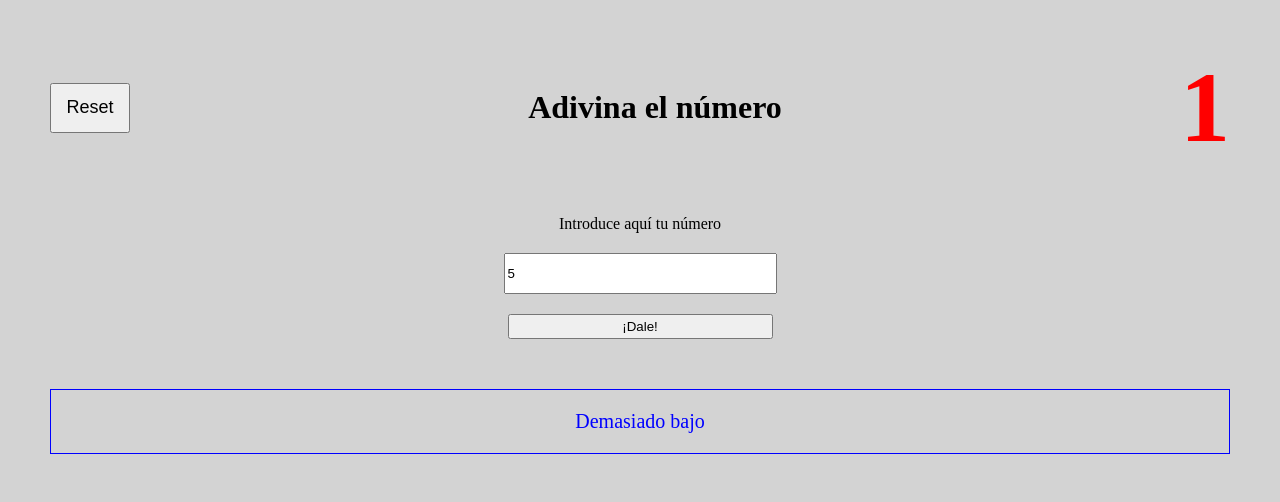
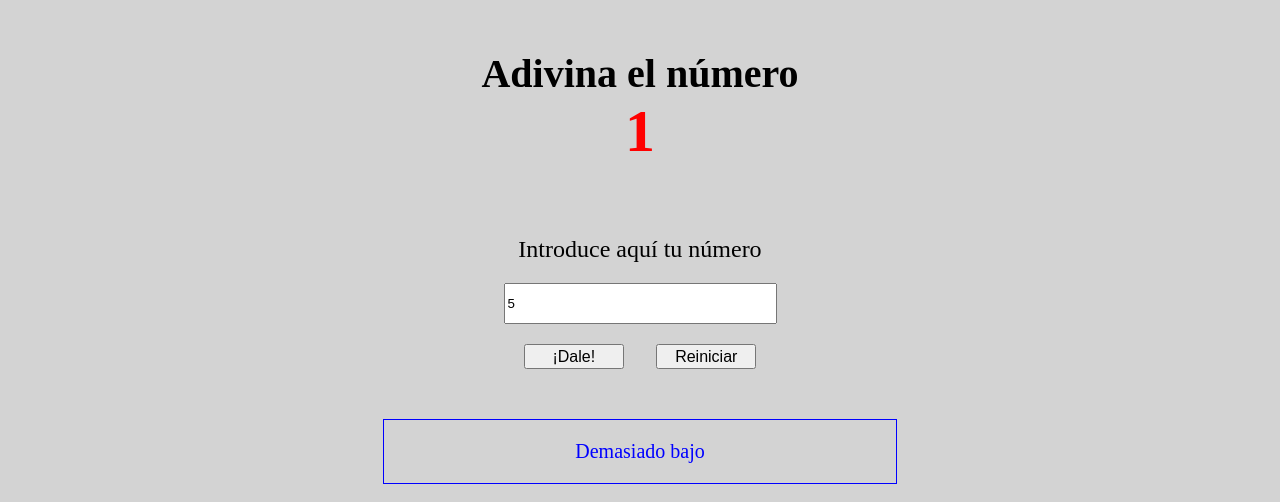
Before and after one commit to luzagm/m2-evaluacion-intermedia-luzagm, a plain HTML site: page index.html in a window 1280 px wide. Both pictures are taken after typing "5" into the empty fields and a click on the input "¡Dale!". Drawn offline with Linux system fonts and the light colour scheme.

Commit message:
add corrections

```diff
--- a/css/main.css
+++ b/css/main.css
@@ -3,8 +3,15 @@ body {
     background-color: lightgrey;
 }
 
+.container {
+    display: flex;
+    flex-direction: column;
+    align-items: center;
+}
+
 .header {
     display: flex;
+    flex-direction: column;
     justify-content: space-between;
     align-items: center;
     margin: 50px;
@@ -13,19 +20,30 @@ body {
 .title {
     margin: 0;
     text-align: center;
+    font-size: 40px;
 }
 
 .tries {
     margin: 0;
     color: red;
-    font-size: 100px;
+    font-size: 60px;
     text-align: center;
 }
 
+.label__text {
+    font-size: 24px;
+}
+
+.buttons {
+    display: flex;
+    justify-content: space-around;
+    width: 265px;
+}
+
 .reset-button {
-    height: 50px;
-    width: 80px;
-    font-size: 18px;
+    width: 100px;
+    height: 25px;
+    font-size: 16px;
 }
 .game {
     display: flex;
@@ -42,8 +60,9 @@ body {
 }
 
 .btn {
-width: 265px;
+width: 100px;
 height: 25px;
+font-size: 16px;
 }
 
 .clue-box {
@@ -53,4 +72,5 @@ height: 25px;
     border: 1px solid blue;
     color: blue;
     font-size: 20px;
+    width: 40%;
 }
--- a/index.html
+++ b/index.html
@@ -8,21 +8,28 @@
     <link rel="stylesheet" href="css/main.css" />
   </head>
   <body>
+    <section class="container">
     <div class="header">
-          <button type="button" class="reset-button js-reset" value="Reset">Reset</button>
-        <h1 class="title">Adivina el número</h1>
-        <h2 class="tries js-tries">0</h2>
+      <h1 class="title">Adivina el número</h1>
+      <h2 class="tries js-tries">0</h2>
     </div>
 
     <form class="game">
-      <label for="input-number">Introduce aquí tu número</label>
+      <label for="input-number" class="label__text">Introduce aquí tu número</label>
       <input id="input-number" type="number" class="text-box js-text-box" />
-      <input type="submit" value="¡Dale!" class="btn js-btn"/>
+      <div class="buttons">
+        <input type="submit" value="¡Dale!" class="btn js-btn" />
+        <button type="button" class="reset-button js-reset" value="Reset">
+          Reiniciar
+        </button>
+      </div>
     </form>
 
     <div class="clue-box">
       <p class="clue js-clue">Escribe un número y dale a <em>Prueba</em></p>
     </div>
+  </section>
     <script src="js/main.js"></script>
+
   </body>
 </html>
--- a/js/main.js
+++ b/js/main.js
@@ -18,16 +18,20 @@ function game(event) {
 function numberGame() {
   const inputValue = parseInt(input.value);
 
-  if (inputValue === null) {
-    clue.innerHTML = `Escribe un número, por favor`;
+  const updateClue = function(text) {
+    clue.innerHTML = text;
+  };
+
+  if (input.value === "") {
+    updateClue("Escribe un número, por favor");
   } else if (inputValue < 0 || inputValue > 100) {
-    clue.innerHTML = `Escribe un número entre 1 y 100`;
+    updateClue("Escribe un número entre 0 y 100");
   } else if (inputValue === randomNumber) {
-    clue.innerHTML = `¡Has ganado, campeona!`;
+    updateClue("¡Has ganado, campeona!");
   } else if (inputValue > randomNumber) {
-    clue.innerHTML = `Demasiado alto`;
+    updateClue("Demasiado alto");
   } else {
-    clue.innerHTML = `Demasiado bajo`;
+    updateClue("Demasiado bajo");
   }
 }
 
@@ -43,6 +47,7 @@ function getRandomNumber(max) {
 function resetGame() {
   tries.innerHTML = 0;
   input.value = "";
+  clue.innerHTML = "Escribe un número y dale a <em>Prueba</em>";
 }
 
 button.addEventListener("click", game);
```
Also changed, not shown: image/manekineko-coloured.jpg (added).
